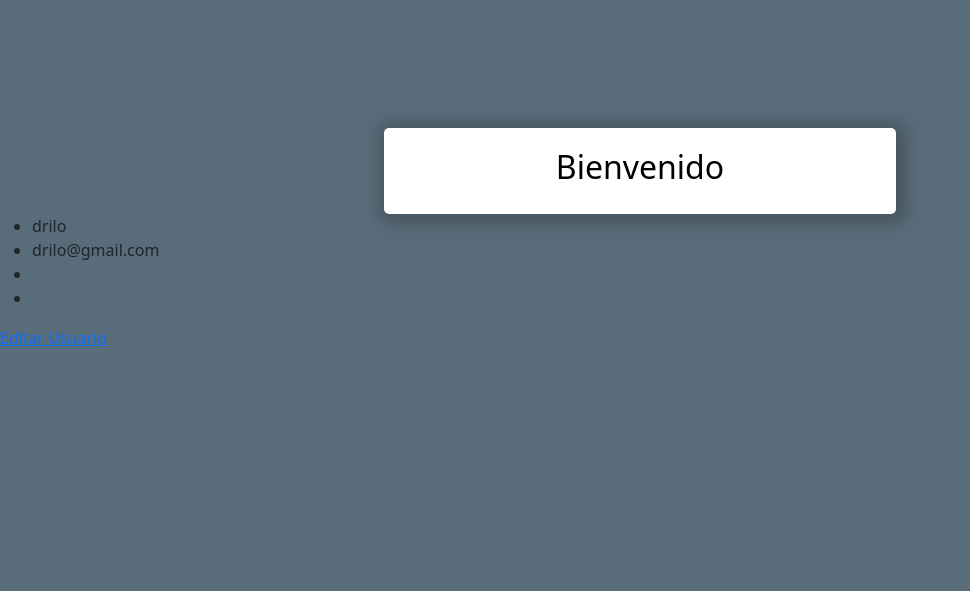
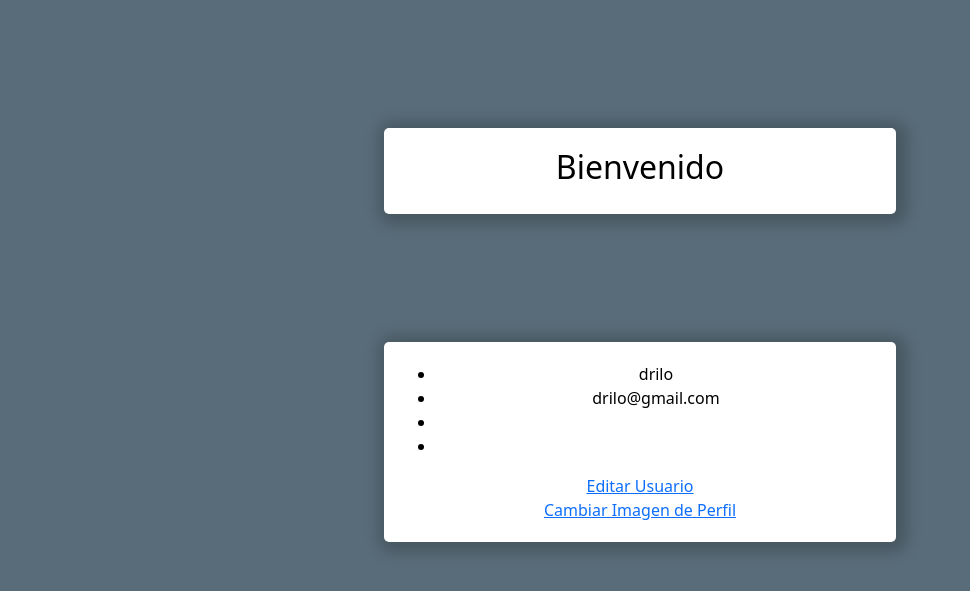
Before and after one commit to ItzaeRb/tecnoBlog, a Django app: page /perfil/ in a window 1280 px wide. Shown: the part 56-647 px from the top of the page, without its empty margins (0-970 px from the left). Run offline with Django 4.2, Linux system fonts and the light colour scheme; the first user in the database is signed in; data that the repository does not hold is empty; some libraries are stand-ins or nearby versions.

Commit message:
ahora perfil.html muestra perfil completo y poermite editarlo y cambiar avatar

```diff
--- a/tecnoBlog/template/perfil.html
+++ b/tecnoBlog/template/perfil.html
@@ -2,7 +2,7 @@
 
 {% block content %}
 
-<div>
+<div class="contenido_home">
     <ul>
         <li>{{ user.username }}</li>
         <li>{{ user.email }}</li>
@@ -10,6 +10,7 @@
         <li>{{ user.last_name }}</li>
     </ul>
     <a href="/editarUsuario/">Editar Usuario</a>
+    <a href="/agregarAvatar/">Cambiar Imagen de Perfil</a>
 </div>
 
 {% endblock %}
```
